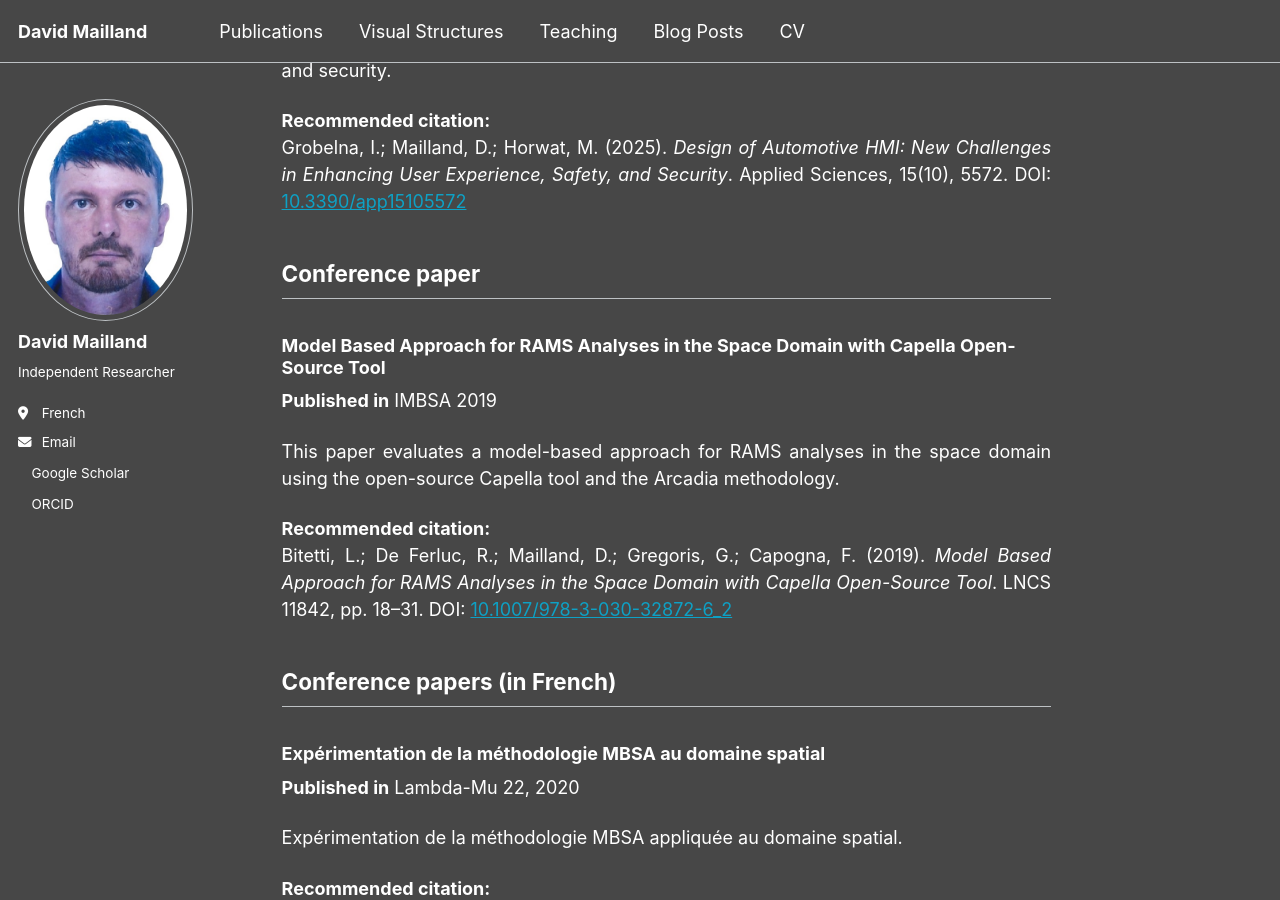
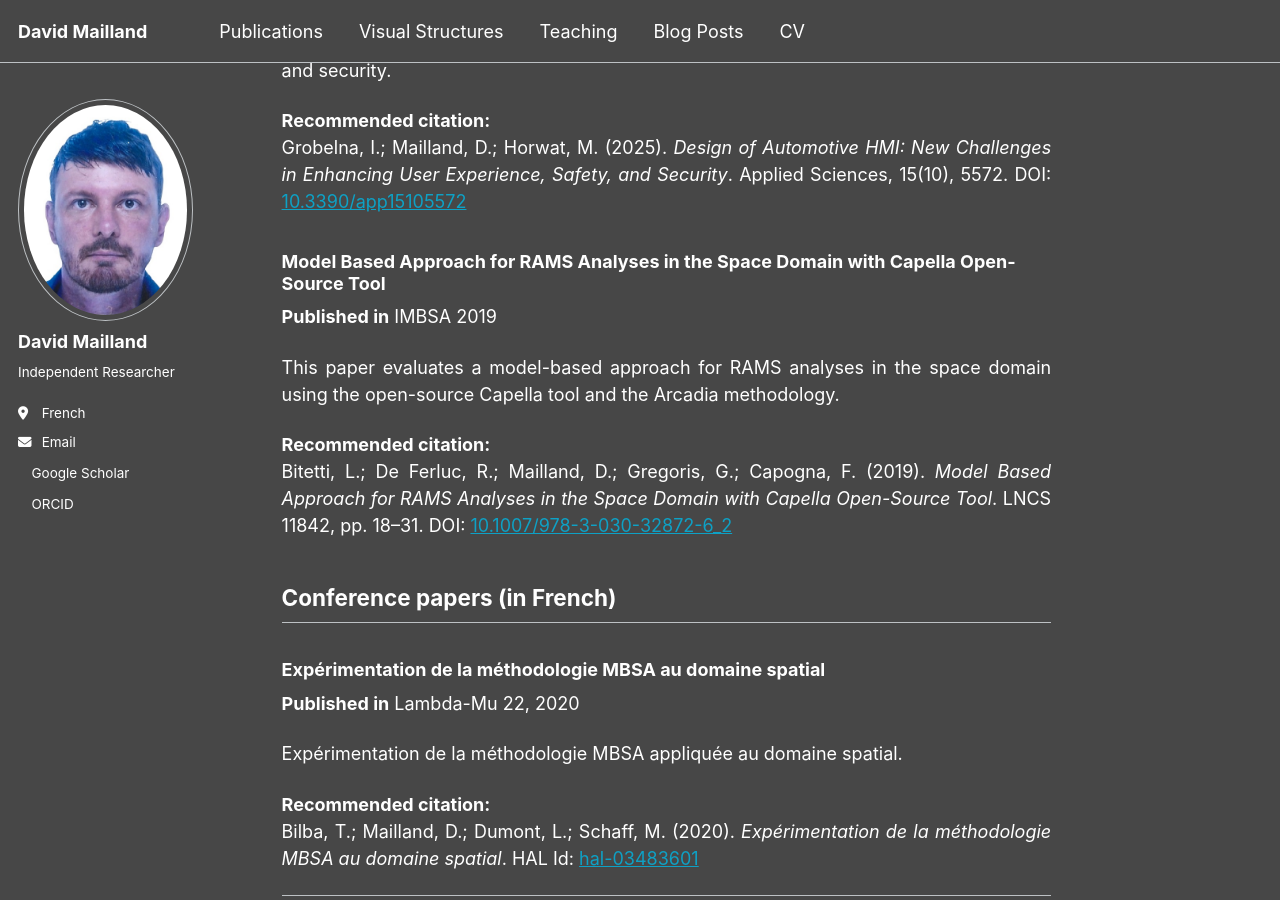
Before and after one commit to davidmailland/davidmailland.github.io, a Jekyll site: the page built from _pages/publications.html, in a window 1280 px wide and 900 px high, scrolled down 1069 px. Built offline with Jekyll 4.4.1, drawn with Linux system fonts in a browser that asks for light colours; some web fonts are replaced; a script bundle is joined from its source files by our own code; library files that are not in the unit come from our copies; a style sheet for code colours, icons or effects is not loaded.

Commit message:
Update publications.html

```diff
--- a/_pages/publications.html
+++ b/_pages/publications.html
@@ -64,8 +64,6 @@ author_profile: true
     10.3390/app15105572
   </a>
 </p>
-
-<h2>Conference paper</h2>
 
 <h3>Model Based Approach for RAMS Analyses in the Space Domain with Capella Open-Source Tool</h3>
 <p><strong>Published in</strong> IMBSA 2019</p>
```
